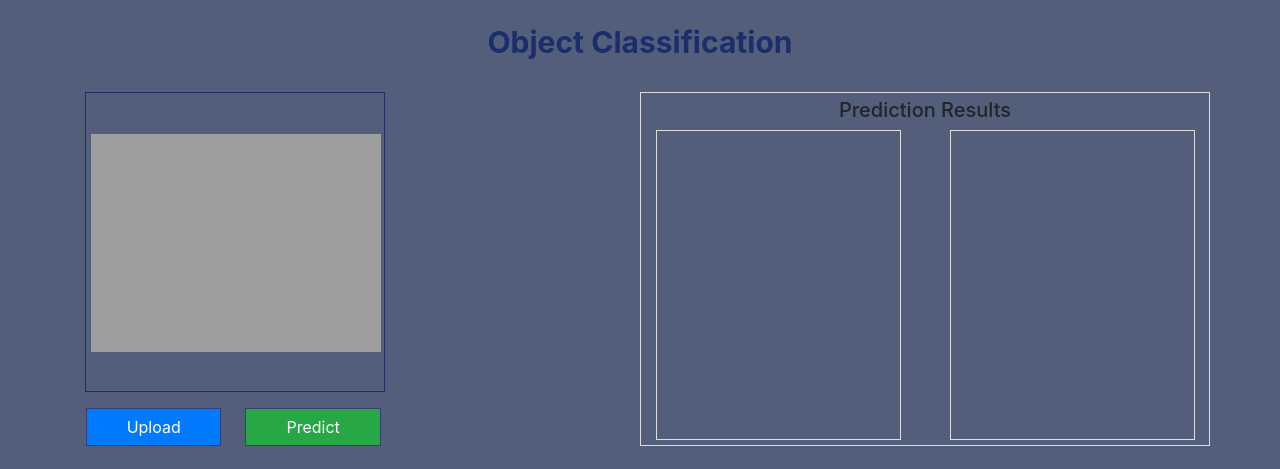
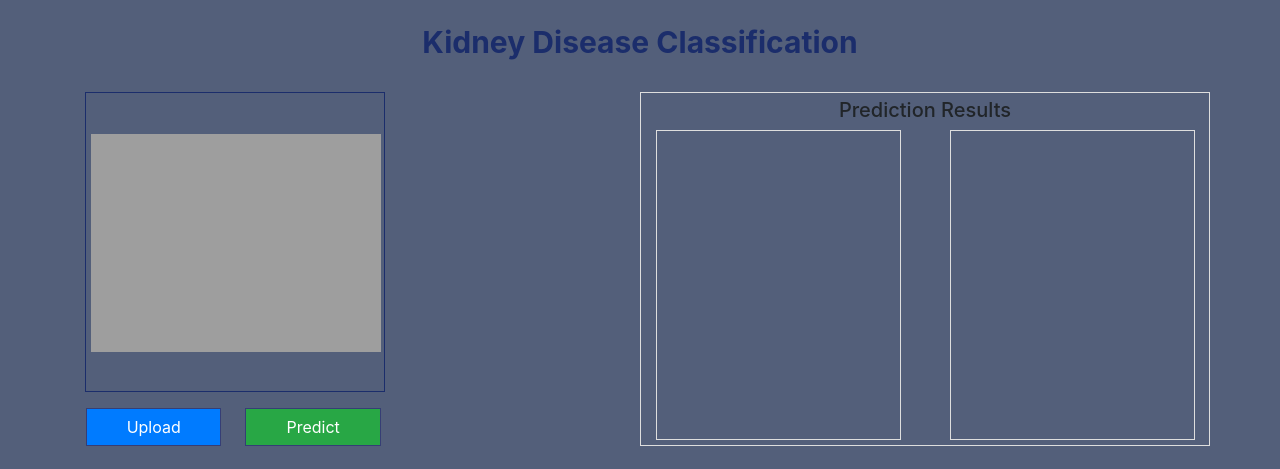
Before and after one commit to affanm16/DL_kidney_disease_classification_MLFLOW_DVC, a Flask app: page / in a window 1280 px wide. Shown: the top 469 px of the page. Run offline with Flask 3, Linux system fonts and the light colour scheme; some libraries are stand-ins or nearby versions.

Commit message:
modifying the UI

```diff
--- a/templates/index.html
+++ b/templates/index.html
@@ -180,7 +180,7 @@
 <body>
     <div class="main container">
         <section class="iupload">
-            <h3 class="text-center py-4">Object Classification</h3>
+            <h3 class="text-center py-4">Kidney Disease Classification</h3>
             <div class="row">
                 <div class="img-part col-md-6">
                     <div class="image-part">
```
Also changed, not shown: inputImage.jpg, 1 other file.
